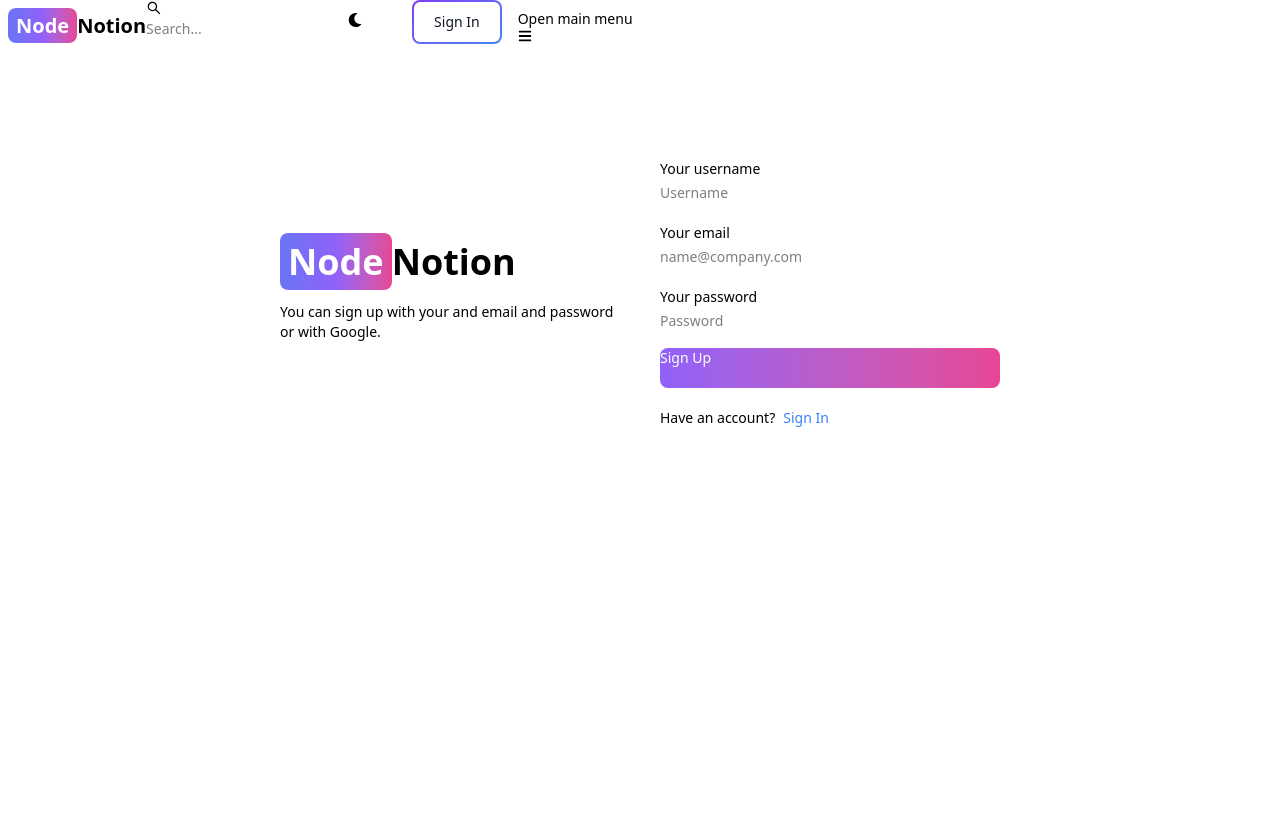
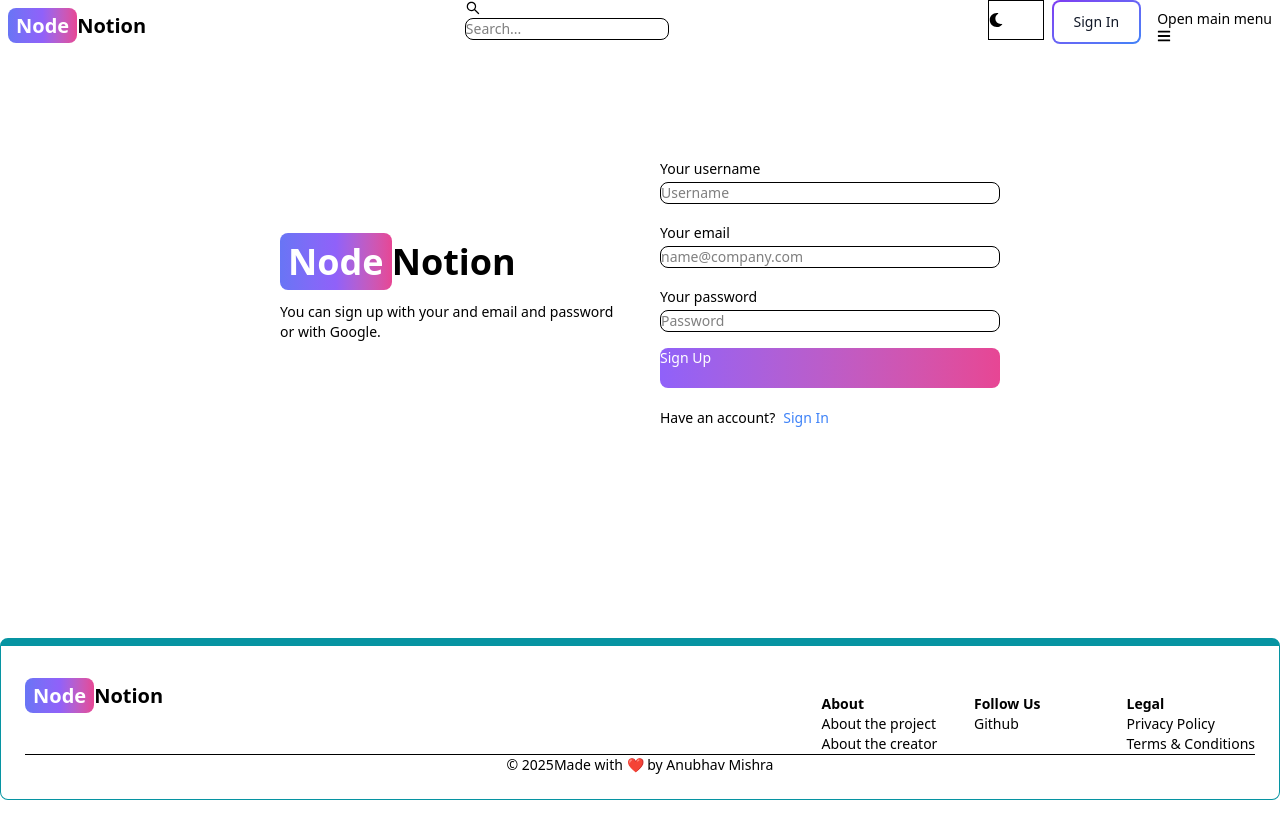
Before and after one commit to anubhav-m/node-notion, a React (Vite) app in the folder client/: page /sign-up in a window 1280 px wide. Shown: the top 838 px of the page. After the commit the page ends 800 px from the top, so only its background shows below. Built offline with nearby package versions, Linux system fonts and the light colour scheme.

Commit message:
created footer component

```diff
--- a/client/src/App.jsx
+++ b/client/src/App.jsx
@@ -6,12 +6,14 @@ import SignIn from './pages/SignIn.jsx'
 import Dashboard from './pages/Dashboard.jsx'
 import Projects from './pages/Projects.jsx'
 import Header from './components/Header.jsx'
+import Footer from './components/Footer.jsx'
 
 export default function App() {
 	return (
 		<BrowserRouter>
-			<Header/>
-			<Routes>
+			<div className="min-h-screen flex flex-col">
+				<Header />
+				<Routes >
 					<Route path='/' element={<Home />}></Route>
 					<Route path='/about' element={<About />}></Route>
 					<Route path='/sign-up' element={<SignUp />}></Route>
@@ -19,6 +21,8 @@ export default function App() {
 					<Route path='/dashboard' element={<Dashboard />}></Route>
 					<Route path='/projects' element={<Projects />}></Route>
 				</Routes>
+				<Footer />
+			</div>
 		</BrowserRouter>
 	)
 }
--- /dev/null
+++ b/client/src/components/Footer.jsx
@@ -0,0 +1,61 @@
+import { Footer, FooterTitle, FooterLinkGroup, FooterLink, FooterDivider, FooterCopyright } from "flowbite-react"
+import { Link } from "react-router-dom"
+
+export default function FooterComp() {
+    return (
+        <Footer container className="flex flex-col border border-t-8 border-teal-500">
+            <div className="w-full max-w-7xl mx-auto">
+                <div className="flex flex-col w-full justify-between sm:flex-row">
+                    <div className="mt-3">
+                        <Link to='/' className='self-center whitespace-nowrap text-lg sm:text-xl font-semibold dark:text-white'>
+                            <span className='px-2 py-1 bg-gradient-to-r from-indigo-500 via-purple-500 to-pink-500 rounded-lg text-white'>Node</span>
+                            Notion
+                        </Link>
+                    </div>
+
+                    <div className="grid grid-cols-2 gap-8 mt-6 sm:grid-cols-3 sm:gap-6">
+                        <div>
+                            <FooterTitle title='About' />
+                            <FooterLinkGroup col>
+                                <FooterLink as={Link} to="/about" target="_blank" rel="noopener noreferer">
+                                    About the project
+                                </FooterLink>
+                                <FooterLink href="https://github.com/anubhav-m" target="_blank" rel="noopener noreferer">
+                                    About the creator
+                                </FooterLink>
+                            </FooterLinkGroup>
+                        </div>
+
+                        <div>
+                            <FooterTitle title='Follow Us' />
+                            <FooterLinkGroup col>
+                                <FooterLink href="https://github.com/anubhav-m/node-notion" target="_blank" rel="noopener noreferer">
+                                    Github
+                                </FooterLink>
+                            </FooterLinkGroup>
+                        </div>
+
+                        <div>
+                            <FooterTitle title='Legal' />
+                            <FooterLinkGroup col>
+                                <FooterLink as={Link} to="/#" target="_blank" rel="noopener noreferer">
+                                    Privacy Policy
+                                </FooterLink>
+                                <FooterLink as={Link} to="/#" target="_blank" rel="noopener noreferer">
+                                    Terms & Conditions
+                                </FooterLink>
+                            </FooterLinkGroup>
+                        </div>
+                    </div>
+                </div>
+            </div>
+
+            <FooterDivider />
+            <FooterCopyright
+                href="https://github.com/anubhav-m"
+                by='Made with ❤ by Anubhav Mishra'
+                year={new Date().getFullYear()}
+            />
+        </Footer>
+    )
+}
--- a/client/src/pages/SignUp.jsx
+++ b/client/src/pages/SignUp.jsx
@@ -59,7 +59,7 @@ export default function SignUp() {
     }
 
     return (
-        <div className="min-h-screen mt-20">
+        <div className="flex-1 mt-20">
             <div className="flex flex-col md:flex-row gap-10 p-6 max-w-3xl mx-auto md:items-center">
                 {/* left */}
                 <div className="flex-1">
@@ -86,6 +86,7 @@ export default function SignUp() {
                                 id='username'
                                 value={formData.username}
                                 onChange={handleChange}
+                                color={errorMessage?'warning':'gray'}
                             />
                         </div>
 
@@ -97,6 +98,7 @@ export default function SignUp() {
                                 id='email'
                                 value={formData.email}
                                 onChange={handleChange}
+                                color={errorMessage?'warning':'gray'}
                             />
                         </div>
 
@@ -108,6 +110,7 @@ export default function SignUp() {
                                 id='password'
                                 value={formData.password}
                                 onChange={handleChange}
+                                color={errorMessage?'warning':'gray'}
                             />
                         </div>
 
```
Lines whose indentation alone changed are shown as unchanged.
